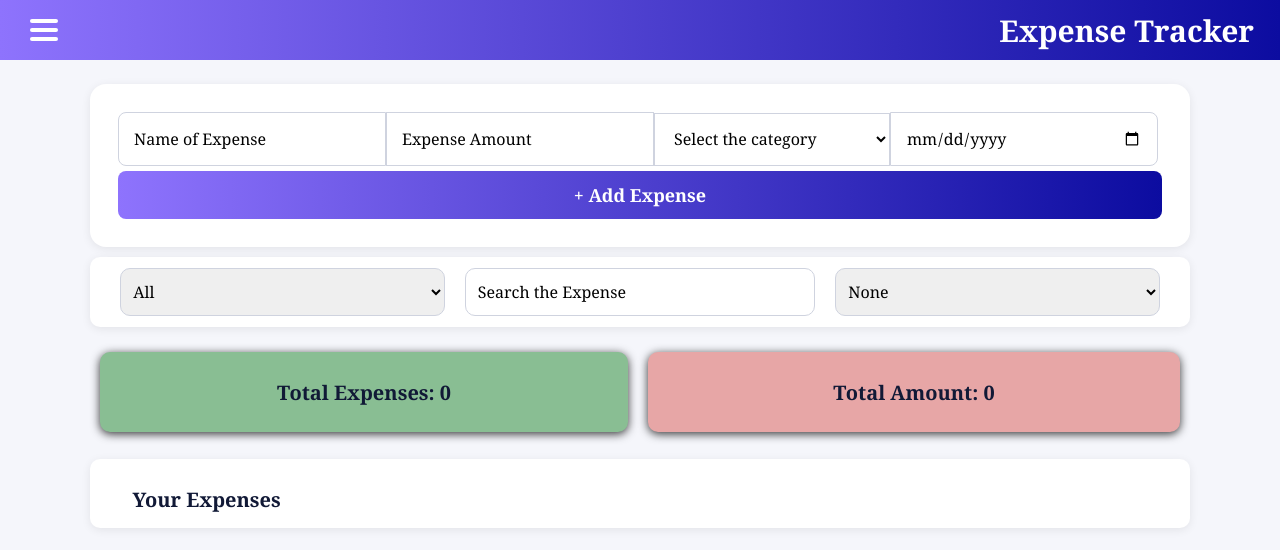
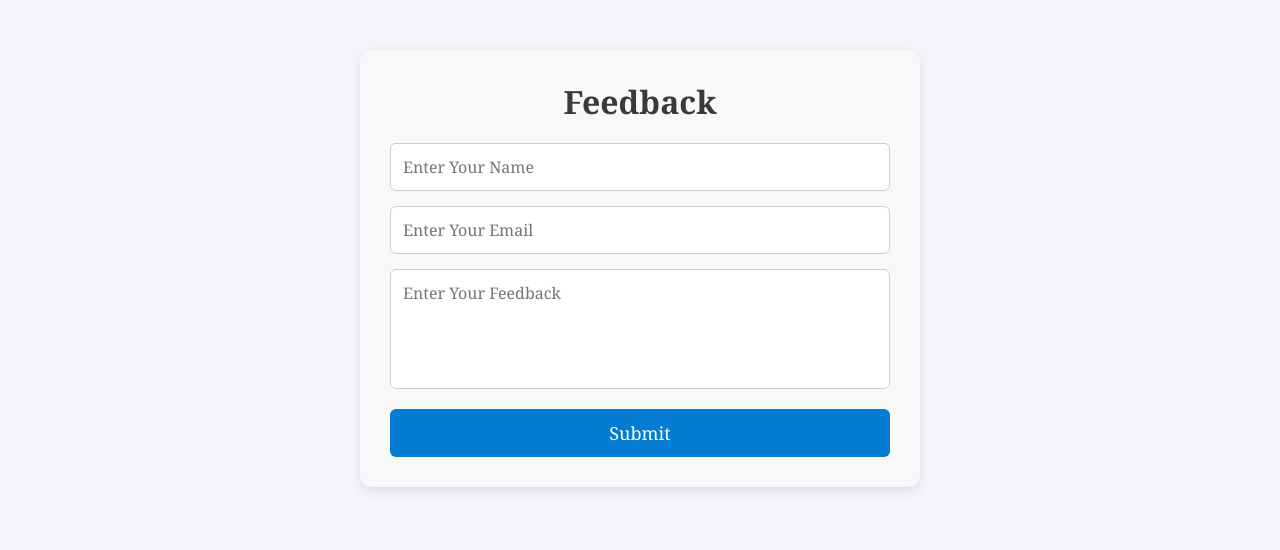
Before and after one commit to TCYokesh/expense-tracker, a React (Vite) app: page /feedback in a window 1280 px wide. Shown: the top 550 px of the page. Built offline with nearby package versions, Linux system fonts and the light colour scheme.

Commit message:
added route

```diff
--- a/package.json
+++ b/package.json
@@ -10,8 +10,10 @@
     "preview": "vite preview"
   },
   "dependencies": {
+    "@emailjs/browser": "^4.4.1",
     "react": "^19.2.7",
-    "react-dom": "^19.2.7"
+    "react-dom": "^19.2.7",
+    "react-router-dom": "^7.18.2"
   },
   "devDependencies": {
     "@eslint/js": "^10.0.1",
--- /dev/null
+++ b/src/AboutMe.jsx
@@ -0,0 +1,67 @@
+import React from "react";
+
+function AboutMe() {
+  const styles = {
+    container: {
+      maxWidth: "800px",
+      margin: "50px auto",
+      padding: "30px",
+      backgroundColor: "#f8f8f8",
+      borderRadius: "12px",
+      boxShadow: "0 4px 12px rgba(3,3,3,0.1)",
+      fontFamily: "Arial, sans-serif",
+      lineHeight: "1.6",
+    },
+
+    heading: {
+      fontSize: "34px",
+      marginBottom: "20px",
+      color: "#3a3939",
+      textAlign: "center",
+    },
+
+    paragraph: {
+      fontSize: "18px",
+      marginBottom: "15px",
+      color: "#555",
+    },
+
+    link: {
+      color: "#037cd2",
+      textDecoration: "none",
+      fontWeight: "bold",
+    },
+  };
+
+  return (
+    <div style={styles.container}>
+      <h2 style={styles.heading}>About Me</h2>
+
+      <p style={styles.paragraph}>
+        Hi! I'm Yokesh, a Frontend developer based in Walajapet. I
+        specialize in building responsive and interactive web apps using HTML,
+        CSS, Bootstrap, JavaScript, and React.
+      </p>
+
+      <p style={styles.paragraph}>
+        When I'm not coding, I enjoy playing cricket, solo drives, and
+        exploring new coffee shops around the city.
+      </p>
+
+      <p style={styles.paragraph}>
+        Check out my projects below or{" "}
+        <a
+          href="https://www.linkedin.com/in/yokesh04/"
+          target="_blank"
+          rel="noopener noreferrer"
+          style={styles.link}
+        >
+          connect with me on LinkedIn
+        </a>
+        !
+      </p>
+    </div>
+  );
+}
+
+export default AboutMe;
--- a/src/App.css
+++ b/src/App.css
@@ -12,15 +12,124 @@ body{
     overflow: hidden;
 }
 
-.header{
+.header {
     height: 60px;
     width: 100%;
-    background: linear-gradient(90deg, rgb(142, 115, 253), rgb(12, 12, 160));
+    background-color: #4f46e5;
     color: white;
     display: flex;
     align-items: center;
-    justify-content: flex-end;
-    position: relative;
+    box-shadow: 0 2px 8px rgba(0, 0, 0, 0.15);
+}
+
+.header nav {
+    display: flex;
+    align-items: center;
+    padding: 0 20px;
+}
+
+.menu {
+    width: 30px;
+    cursor: pointer;
+    margin-right: 20px;
+}
+
+.bar {
+    display: block;
+    width: 28px;
+    height: 3px;
+    margin: 5px 0;
+    background-color: white;
+    border-radius: 5px;
+    transition: 0.3s;
+}
+
+.menu:hover .bar {
+    background-color: #dbeafe;
+}
+
+.header h1 {
+    margin: 0;
+    font-size: 24px;
+    font-weight: 600;
+}
+
+.side-nav {
+    position: fixed;
+    top: 0;
+    left: -280px;
+    width: 280px;
+    height: 100vh;
+    background-color: #111827;
+    color: white;
+    display: flex;
+    align-items: center;
+    flex-direction: column;
+    transition: left 0.3s ease;
+    z-index: 1000;
+    box-shadow: 4px 0 15px rgba(0, 0, 0, 0.25);
+}
+
+.side-nav.open {
+    left: 0;
+}
+
+.close-btn {
+    position: absolute;
+    top: 15px;
+    right: 20px;
+    border: none;
+    background: transparent;
+    color: white;
+    font-size: 32px;
+    line-height: 1;
+    cursor: pointer;
+}
+
+.close-btn:hover {
+    color: #a5b4fc;
+}
+
+.nav-links {
+    display: flex;
+    flex-direction: column;
+    width: 100%;
+    margin-top: 80px;
+}
+
+.nav-links a {
+    display: flex;
+    justify-content: center;
+    width: 100%;
+    box-sizing: border-box;
+    padding: 18px 25px;
+    color: white;
+    text-decoration: none;
+    transition: all 0.2s ease;
+}
+
+.nav-links a:hover {
+    background-color: #374151;
+    color: #a5b4fc;
+    padding-left: 32px;
+}
+
+.copyright {
+    margin-top: auto;
+    padding: 20px;
+    text-align: center;
+
+    border-top: 1px solid #374151;
+}
+
+.copyright a {
+    color: #9ca3af;
+    text-decoration: none;
+    font-size: 14px;
+}
+
+.copyright a:hover {
+    color: white;
 }
 
 .header h1{
@@ -29,21 +138,10 @@ body{
     right: 26px;
 }
 
-nav{
-    display: flex;
-    flex-direction: column;
-    gap: 5px;
-    left: 30px;
-    position: absolute;
-    cursor: pointer;
-}
-
-.header .bar{
-    display: block;
-    height: 4px;
-    width: 28px;
-    background-color: white;
-    border-radius: 5px;
+.form-error{
+    color: red;
+    font-size: 18px;
+    font-weight: bolder;
 }
 
 .input-field{
@@ -102,8 +200,7 @@ nav{
     height: 48px;
     width: 100%;
     border: none;
-     background: linear-gradient(90deg, rgb(142, 115, 253), rgb(12, 12, 160));
-    /* background-color: rgb(71, 27, 248); */
+    background: linear-gradient(90deg, rgb(142, 115, 253), rgb(12, 12, 160));
     color: white;
     font-size: 18px;
     font-weight: bolder;
@@ -113,7 +210,6 @@ nav{
 .btn:hover{
     background: linear-gradient(90deg, rgb(12, 12, 160),rgb(142, 115, 253));
     transition: 1.0s step-end;
-
 }
 
 .filter-section{
@@ -229,9 +325,9 @@ nav{
     width: 95%;
     max-width: 1100px;
     min-height: 40px;
-    max-height: 220px;
+    max-height: 250px;
     margin: 12px auto 0;
-    padding: 5px;
+    padding: 0;
     overflow-y: auto;
     overflow-x: hidden;
     box-sizing: border-box;
@@ -262,7 +358,7 @@ nav{
     border-radius: 9px;
     background-color: white;
     display: grid;
-    grid-template-columns: 170px 170px 170px 200px auto auto;
+    grid-template-columns: 1fr 170px 170px 200px auto auto;
     align-items: center;
     column-gap: 16px;
 }
@@ -334,12 +430,18 @@ nav{
 .delete-btn:hover {
     background-color: #fff0f0;
 }
-label {
+.exp-label {
     display: block;
+
     width: 100%;
-    text-align: left;
+    height: 60px;
+    margin-top: 0;
+    padding: 0 8px;
+    box-sizing: border-box;
     font-size: 20px;
     font-weight: bolder;
-    padding: 10px;
-    box-sizing: border-box;
+    background-color: white;
+    position: sticky;
+    top: 0;
+    z-index: 10;
 }
--- /dev/null
+++ b/src/Contacts.jsx
@@ -0,0 +1,78 @@
+import React from "react";
+
+function Contact() {
+  const styles = {
+    container: {
+      maxWidth: "600px",
+      margin: "50px auto",
+      padding: "30px",
+      backgroundColor: "#f8f8f8",
+      borderRadius: "12px",
+      boxShadow: "0 4px 12px rgba(0,0,0,0.1)",
+      fontFamily: "Arial, sans-serif",
+    },
+
+    heading: {
+      textAlign: "center",
+      color: "#3a3939",
+      fontSize: "34px",
+      marginBottom: "20px",
+    },
+
+    text: {
+      fontSize: "18px",
+      color: "#555",
+      marginBottom: "15px",
+    },
+
+    link: {
+      color: "#037cd2",
+      textDecoration: "none",
+      fontWeight: "bold",
+    },
+
+    button: {
+      display: "inline-block",
+      padding: "10px 20px",
+      backgroundColor: "#037cd2",
+      color: "white",
+      borderRadius: "6px",
+      textDecoration: "none",
+      marginTop: "10px",
+    },
+  };
+
+  return (
+    <div style={styles.container}>
+      <h1 style={styles.heading}>Contact Me</h1>
+
+      <p style={styles.text}>
+        Feel free to reach out to me for web development projects,
+        collaborations, or any queries.
+      </p>
+
+      <p style={styles.text}>
+        📧 Email: yokesh4224@gmail.com
+      </p>
+
+      <p style={styles.text}>
+        📱 Phone: +91 8925350525
+      </p>
+
+      <p style={styles.text}>
+        📍 Location: Walajapet, Tamil Nadu
+      </p>
+
+      <a
+        style={styles.button}
+        href="https://www.linkedin.com/in/yokesh04/"
+        target="_blank"
+        rel="noopener noreferrer"
+      >
+        LinkedIn Profile
+      </a>
+    </div>
+  );
+}
+
+export default Contact;
--- a/src/ExpenseList.jsx
+++ b/src/ExpenseList.jsx
@@ -14,7 +14,7 @@ function ExpenseList(props){
                         return(
                             <div key={expense.id} className="list">
                                 <span>{expense.name}</span>
-                                <span> {expense.amount}</span>
+                                <span> ₹{expense.amount}</span>
                                 <span> {expense.category}</span>
                                 <span> {expense.date}</span>
                                 <button className="edit-btn" onClick={()=>props.editExpense(expense.id)}> <img className='edit-icon' src={EditIcon} alt="Edit"/> Edit </button>
--- /dev/null
+++ b/src/Feedback.jsx
@@ -0,0 +1,118 @@
+import React, { useRef, useState } from "react";
+import emailjs from "@emailjs/browser";
+
+function Feedback() {
+    const form = useRef();
+    const [status,setStatus] = useState("");
+
+    const sendFeedback = (e)=>{
+        e.preventDefault();
+        emailjs.sendForm(
+            "Yokesh/work/feedback",
+            "yokesh/weather-app",
+            form.current,
+            {
+                publicKey: "SAyfcveuOliroab1J",
+            }
+        )
+        .then(()=>{
+            setStatus("Feedback sent successfully!");
+            form.current.reset();
+        },
+        (error)=>{
+            console.log(error);
+            setStatus("Failed to send feedback");
+        }
+    )
+    }
+
+    const styles = {
+        container: {
+        maxWidth: "500px",
+        margin: "50px auto",
+        padding: "30px",
+        backgroundColor: "#f8f8f8",
+        borderRadius: "12px",
+        boxShadow: "0 4px 12px rgba(0,0,0,0.1)",
+        fontFamily: "Arial, sans-serif",
+        },
+
+        heading: {
+        textAlign: "center",
+        color: "#3a3939",
+        fontSize: "32px",
+        marginBottom: "20px",
+        },
+
+        input: {
+        width: "100%",
+        padding: "12px",
+        marginBottom: "15px",
+        border: "1px solid #ccc",
+        borderRadius: "6px",
+        fontSize: "16px",
+        boxSizing: "border-box",
+        },
+
+        textarea: {
+        width: "100%",
+        height: "120px",
+        padding: "12px",
+        marginBottom: "15px",
+        border: "1px solid #ccc",
+        borderRadius: "6px",
+        fontSize: "16px",
+        resize: "none",
+        boxSizing: "border-box",
+        },
+
+        button: {
+        width: "100%",
+        padding: "12px",
+        backgroundColor: "#037cd2",
+        color: "white",
+        border: "none",
+        borderRadius: "6px",
+        fontSize: "18px",
+        cursor: "pointer",
+        }
+    };
+
+    return (
+        <div style={styles.container}>
+        <h1 style={styles.heading}>Feedback</h1>
+
+        <form ref={form} onSubmit={sendFeedback}>
+            <input
+            style={styles.input}
+            type="text"
+            name="name"
+            placeholder="Enter Your Name"
+            required
+            />
+
+            <input
+            style={styles.input}
+            type="email"
+            name="email"
+            placeholder="Enter Your Email"
+            required
+            />
+
+            <textarea
+            style={styles.textarea}
+            name="message"
+            placeholder="Enter Your Feedback"
+            required
+            />
+
+            <button style={styles.button} type="submit">
+            Submit
+            </button>
+        </form>
+        {status && <p style={styles.message}>{status}</p>}
+        </div>
+    );
+}
+
+export default Feedback;
--- a/src/Header.jsx
+++ b/src/Header.jsx
@@ -1,13 +1,39 @@
+import { useState } from "react";
+import { Link } from "react-router-dom";
+
 function Header(){
+    const [open, setOpen] = useState(false);
     return(
-        <div className="header">
-            <nav>
-                <span className='bar'></span>
-                <span className='bar'></span>
-                <span className='bar'></span>
-            </nav>
-            <h1>Expense Tracker</h1>
-        </div>
+        <>
+            <div className="header">
+                <nav>
+                    <div className="menu" onClick={() => setOpen(true)}>
+                        <span className="bar"></span>
+                        <span className="bar"></span>
+                        <span className="bar"></span>
+                    </div>
+                    <h1>Expense Tracker</h1>
+
+                </nav>
+            </div>
+
+            <div className={`side-nav ${open ? "open" : ""}`}>
+                <button
+                    className="close-btn"
+                    onClick={() => setOpen(false)}
+                >
+                    ×
+                </button>
+                <div className="nav-links">
+                    <Link to="/about">AboutMe</Link>
+                    <Link to="/feedback">FeedBacks</Link>
+                    <Link to="/contact">Contact</Link>
+                </div>
+                <div className="copyright">
+                    <Link to={"/resume"}>© T.C.Yokesh</Link>
+                </div>
+            </div>
+        </>
     );
 }
 
--- /dev/null
+++ b/src/Resume.jsx
@@ -0,0 +1,13 @@
+function Resume() {
+  return (
+    <iframe
+      src="/YokeshTC.pdf"
+      title="T.C.Yokesh Resume"
+      width="100%"
+      height="800px"
+      style={{ border: "none" }}
+    />
+  );
+}
+
+export default Resume;
--- /dev/null
+++ b/src/Route.jsx
@@ -0,0 +1,22 @@
+import { BrowserRouter,Routes, Route } from "react-router-dom";
+import App from "./App";
+import AboutMe from "./AboutMe";
+import Feedback from "./Feedback";
+import Contact from "./Contacts";
+import Resume from "./Resume";
+
+function Generate(){
+    return(
+        <BrowserRouter>
+            <Routes>
+                <Route path="/" element={<App />} />
+                <Route path="/about" element={<AboutMe />} />
+                <Route path="/feedback" element={<Feedback />} />
+                <Route path="/contact" element={<Contact />} />
+                <Route path="/resume" element={<Resume />} />
+            </Routes>
+        </BrowserRouter>
+    );
+}
+
+export default Generate;
--- a/src/main.jsx
+++ b/src/main.jsx
@@ -1,9 +1,10 @@
 import { StrictMode } from 'react'
 import { createRoot } from 'react-dom/client'
 import App from './App.jsx'
+import Generate from './Route.jsx'
 
 createRoot(document.getElementById('root')).render(
   <StrictMode>
-    <App />
+    <Generate />
   </StrictMode>,
 )
```
Also changed, not shown: 2 other files (tests, documents, lock files or other folders).
